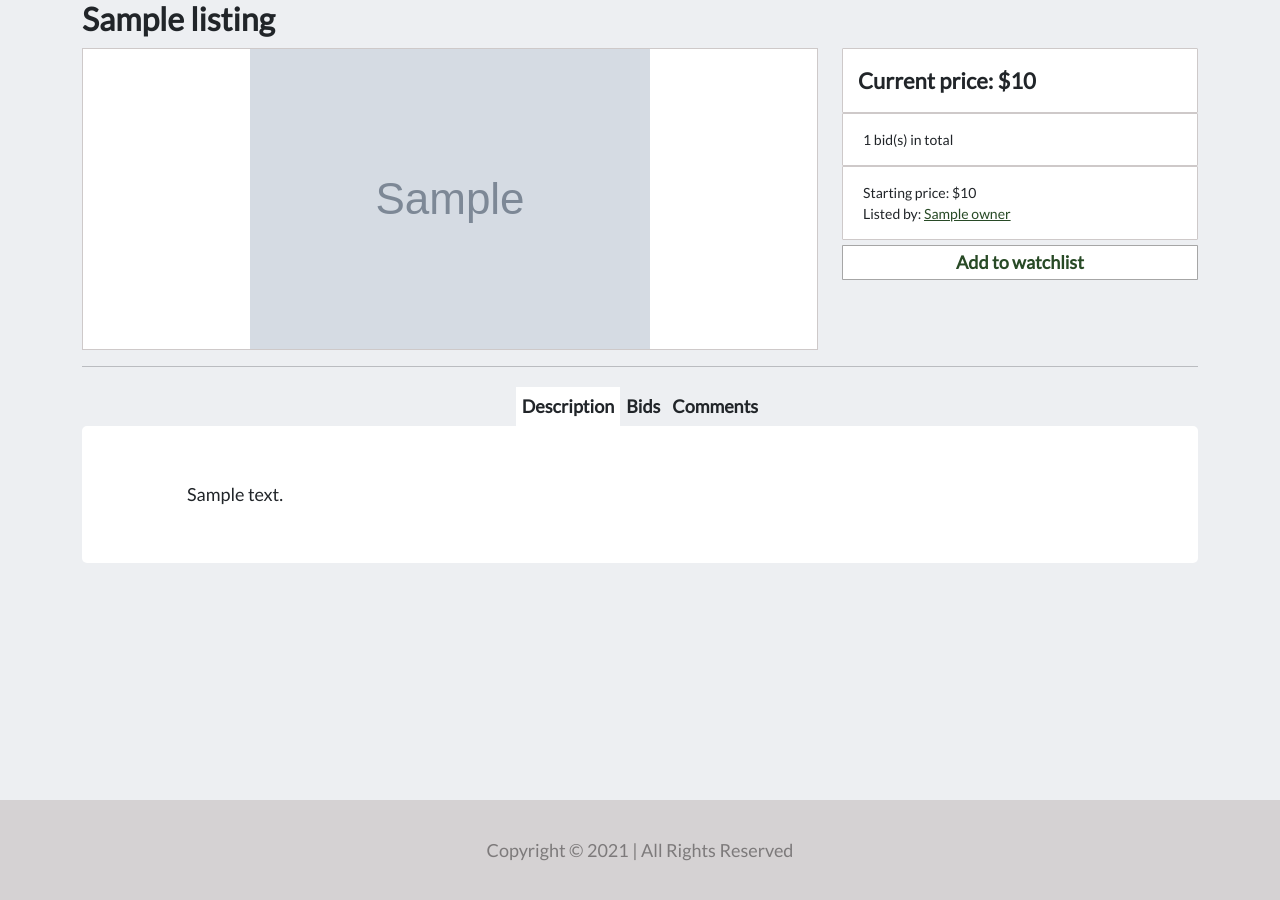
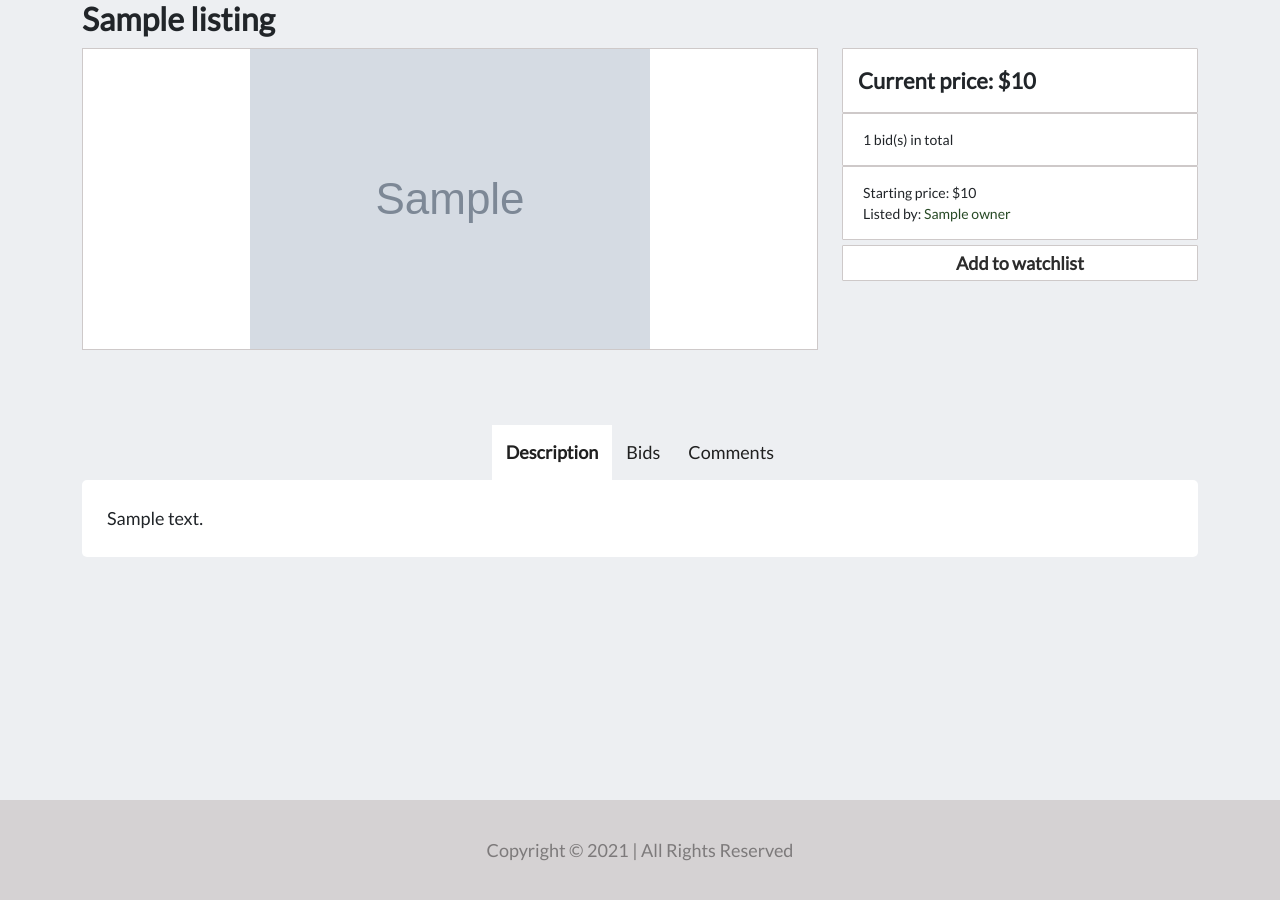
Before and after one commit to AndrejTS/auctions-site, a Django app: template auctions/templates/auctions/listing.html in a window 1280 px wide. Shown: the part 116-1016 px from the top of the page. Run offline with Django 3.2, Linux system fonts and the light colour scheme; the template is opened without the code that fills it: most values are stand-ins (such as "Sample title", 1, 10 or a date in 2020); grey boxes marked "Sample" are stand-in pictures.

Commit message:
change bid tab

```diff
--- a/auctions/static/auctions/listing.js
+++ b/auctions/static/auctions/listing.js
@@ -22,27 +22,28 @@ try {
     .addEventListener('submit', watchlist_switch);
 } catch (error) {}
 
-function watchlist_switch(e) {
+async function watchlist_switch(e) {
   e.preventDefault();
 
   const listing_id = document.querySelector('#listing_id').value;
   const url = `/listing/${listing_id}/watchlist/`;
-  const watchlistBtnText = document.querySelector('#watchlist-btn-text');
+  const watchlistBtn = document.querySelector('.watchlist-btn');
 
-  fetch(url, {
+  const response = await fetch(url, {
     method: 'POST',
     mode: 'same-origin',
     headers: new Headers({ 'X-CSRFToken': csrftoken }),
-  })
-    .then((response) => response.json())
-    .then((result) => {
-      watchlistBtnText.style.opacity = 0;
+  });
 
-      setTimeout(() => {
-        watchlistBtnText.innerHTML = result['message'];
-        watchlistBtnText.style.opacity = 1;
-      }, 200);
-    });
+  const result = await response.json();
+
+  if (result['message'] === 'Added!') {
+    watchlistBtn.innerHTML =
+      '<svg xmlns="http://www.w3.org/2000/svg" fill="currentColor" class="bi bi-check2" viewBox="0 0 16 16"><path d="M13.854 3.646a.5.5 0 0 1 0 .708l-7 7a.5.5 0 0 1-.708 0l-3.5-3.5a.5.5 0 1 1 .708-.708L6.5 10.293l6.646-6.647a.5.5 0 0 1 .708 0z"/></svg><span id=\'watchlist-btn-text\'>Watching</span>';
+  } else {
+    watchlistBtn.innerHTML =
+      "<span id='watchlist-btn-text'>Add to watchlist</span>";
+  }
 }
 
 // Use buttons to toggle between views
@@ -64,18 +65,24 @@ function loadTab(name) {
   document.querySelector('#comments-tab').style.display = 'none';
   document.querySelector('#description-heading').style.backgroundColor =
     'inherit';
+  document.querySelector('#description-heading').style.fontWeight = '400';
   document.querySelector('#bids-heading').style.backgroundColor = 'inherit';
+  document.querySelector('#bids-heading').style.fontWeight = '400';
   document.querySelector('#comments-heading').style.backgroundColor = 'inherit';
+  document.querySelector('#comments-heading').style.fontWeight = '400';
 
   if (name === 'description') {
     document.querySelector('#description-tab').style.display = 'block';
     document.querySelector('#description-heading').style.backgroundColor =
       'white';
+    document.querySelector('#description-heading').style.fontWeight = '600';
   } else if (name == 'bids') {
-    document.querySelector('#bids-tab').style.display = 'block';
+    document.querySelector('#bids-tab').style.display = 'flex';
     document.querySelector('#bids-heading').style.backgroundColor = 'white';
+    document.querySelector('#bids-heading').style.fontWeight = '600';
   } else if (name == 'comments') {
     document.querySelector('#comments-tab').style.display = 'block';
     document.querySelector('#comments-heading').style.backgroundColor = 'white';
+    document.querySelector('#comments-heading').style.fontWeight = '600';
   }
 }
--- a/auctions/static/auctions/styles.css
+++ b/auctions/static/auctions/styles.css
@@ -35,6 +35,10 @@ body {
 }
 
 a {
+  color: #284a26;
+}
+
+a:hover {
   color: #284a26;
 }
 
@@ -683,10 +687,6 @@ a {
   display: block;
 }
 
-#watchlist-btn-text {
-  transition: opacity 0.2s;
-}
-
 .listing-detail-price {
   font-size: 22px;
   margin-bottom: 10px;
@@ -696,21 +696,29 @@ a {
 .watchlist-btn {
   margin-top: 5px;
   width: 100%;
+  height: 36px;
   padding: 3px;
-  border: 1px solid rgba(0, 0, 0, 0.349);
+  border: 1px solid #cec9c9;
   border-radius: 1px;
   background-color: white;
-  color: #284a26;
+  color: rgba(0, 0, 0, 0.829);
   font-weight: 600;
+}
+.watchlist-btn svg {
+  width: 24px;
+  height: 24px;
+  color: green;
+  margin-right: 5px;
 }
 
 .bid-btn {
+  height: 36px;
   width: 100%;
   display: block;
   padding: 3px;
   border: 1px solid rgba(0, 0, 0, 0.767);
   border-radius: 1px;
-  background-color: #284a26;
+  background-color: #3e2723;
   color: white;
   font-weight: 600;
 }
@@ -735,6 +743,18 @@ a {
   font-size: 14px;
   margin-bottom: 0;
 }
+.detail-listed-by a,
+.detail-start-price a,
+.detail-category a,
+.bids-info a {
+  text-decoration: none;
+}
+.detail-listed-by a:hover,
+.detail-start-price a:hover,
+.detail-category a:hover,
+.bids-info a:hover {
+  text-decoration: underline;
+}
 
 .bids-info.bid-alert {
   color: #a70f0f;
@@ -757,25 +777,29 @@ a {
   max-height: 431px;
 }
 
+.hr-listing {
+  margin: 50px 0;
+}
+
 .product-tabs {
   display: flex;
   justify-content: center;
+  margin-top: 75px;
 }
 
 .tabs {
-  padding-bottom: 20px;
+  padding-bottom: 40px;
 }
 
 #description-heading,
 #bids-heading,
 #comments-heading {
-  margin-top: 4px;
   margin-bottom: 0;
-  font-weight: 600;
-  padding: 6px;
+  padding: 14px;
   text-align: center;
   font-size: 18px;
   background-color: white;
+  color: #202020;
   cursor: pointer;
 }
 
@@ -789,11 +813,31 @@ a {
   padding-right: 25px;
   background-color: white;
 }
+#description-tab p,
+#bids-tab p,
+#comments-tab p {
+  margin: 0;
+}
 
-#bids-tab p,
-#description-tab p {
-  padding: 30px 80px;
-  margin-bottom: 0;
+#bids-tab {
+  padding: 40px;
+  color: rgba(0, 0, 0, 0.76);
+}
+#bids-tab .bids-table {
+  width: 700px;
+  margin: 0 auto;
+  border: 1px solid rgba(0, 0, 0, 0.76);
+}
+#bids-tab .bids-table th,
+#bids-tab .bids-table td {
+  padding: 7px;
+  border: 1px solid rgba(0, 0, 0, 0.76);
+}
+#bids-tab .bids-table th {
+  background-color: rgba(32, 32, 32, 0.336);
+}
+#bids-tab .bids-table tr:nth-child(2) {
+  font-weight: 600;
 }
 
 .comments-container {
@@ -891,6 +935,7 @@ a {
   color: white;
   font-weight: 600;
   border-radius: 5px;
+  border: 1px solid rgba(0, 0, 0, 0.767);
 }
 .create-listing h2 {
   font-weight: 600;
@@ -1058,6 +1103,8 @@ a {
 #login-register-form-wrapper .form-signin .form-group .form-control:focus,
 #login-register-form-wrapper .form-register .form-group .form-control:focus {
   z-index: 2;
+  border-color: rgba(0, 0, 0, 0);
+  box-shadow: 0 0 0 0.25rem rgba(0, 0, 0, 0.315);
 }
 #login-register-form-wrapper .form-signin button,
 #login-register-form-wrapper .form-register button {
@@ -1065,6 +1112,12 @@ a {
   margin-bottom: 10px;
   width: 100%;
   background-color: #3e2723;
+  border-color: rgba(0, 0, 0, 0.616);
+}
+#login-register-form-wrapper .form-signin button:focus,
+#login-register-form-wrapper .form-register button:focus {
+  border-color: rgba(0, 0, 0, 0.315);
+  box-shadow: 0 0 0 0.25rem rgba(0, 0, 0, 0.315);
 }
 #login-register-form-wrapper .form-signin input[type=text] {
   margin-bottom: -1px;
--- a/auctions/static/auctions/styles.scss
+++ b/auctions/static/auctions/styles.scss
@@ -820,21 +814,30 @@ a {
 .watchlist-btn {
   margin-top: 5px;
   width: 100%;
+  height: 36px;
   padding: 3px;
-  border: 1px solid rgba(0, 0, 0, 0.349);
+  border: 1px solid #cec9c9;
   border-radius: 1px;
   background-color: white;
-  color: #284a26;
+  color: rgba(0, 0, 0, 0.829);
   font-weight: 600;
+
+  svg {
+    width: 24px;
+    height: 24px;
+    color: green;
+    margin-right: 5px;
+  }
 }
 
 .bid-btn {
+  height: 36px;
   width: 100%;
   display: block;
   padding: 3px;
   border: 1px solid rgba(0, 0, 0, 0.767);
   border-radius: 1px;
-  background-color: #284a26;
+  background-color: #3e2723;
   color: white;
   font-weight: 600;
 }
@@ -858,6 +861,14 @@ a {
 .bids-info {
   font-size: 14px;
   margin-bottom: 0;
+
+  a {
+    text-decoration: none;
+  }
+
+  a:hover {
+    text-decoration: underline;
+  }
 }
 
 .bids-info.bid-alert {
@@ -882,25 +893,29 @@ a {
   }
 }
 
+.hr-listing {
+  margin: 50px 0;
+}
+
 .product-tabs {
   display: flex;
   justify-content: center;
+  margin-top: 75px;
 }
 
 .tabs {
-  padding-bottom: 20px;
+  padding-bottom: 40px;
 }
 
 #description-heading,
 #bids-heading,
 #comments-heading {
-  margin-top: 4px;
   margin-bottom: 0;
-  font-weight: 600;
-  padding: 6px;
+  padding: 14px;
   text-align: center;
   font-size: 18px;
   background-color: white;
+  color: #202020;
   cursor: pointer;
 }
 
--- a/auctions/templates/auctions/listing.html
+++ b/auctions/templates/auctions/listing.html
@@ -131,8 +136,6 @@ Auctions - {{ listing.title }}
         </div>
     </div>
 
-    <hr>
-
     <div class='product-tabs'>
         <p id='description-heading'>Description</p>
         <p id='bids-heading'>Bids</p>
--- a/auctions/views.py
+++ b/auctions/views.py
@@ -55,7 +55,7 @@ def listing(request, id):
     else:
         message = None
     listing = Listing.objects.get(pk=id)
-    bids = Bid.objects.filter(listing=listing).all()
+    bids = Bid.objects.filter(listing=listing).order_by('-date_added').all()
     comments = Comment.objects.filter(listing=listing).all()
     is_watched = False
 
```
Also changed, not shown: other parts of auctions/static/auctions/styles.scss (+40 -15 lines), other parts of auctions/templates/auctions/listing.html (+24 -6 lines), 1 other file.
